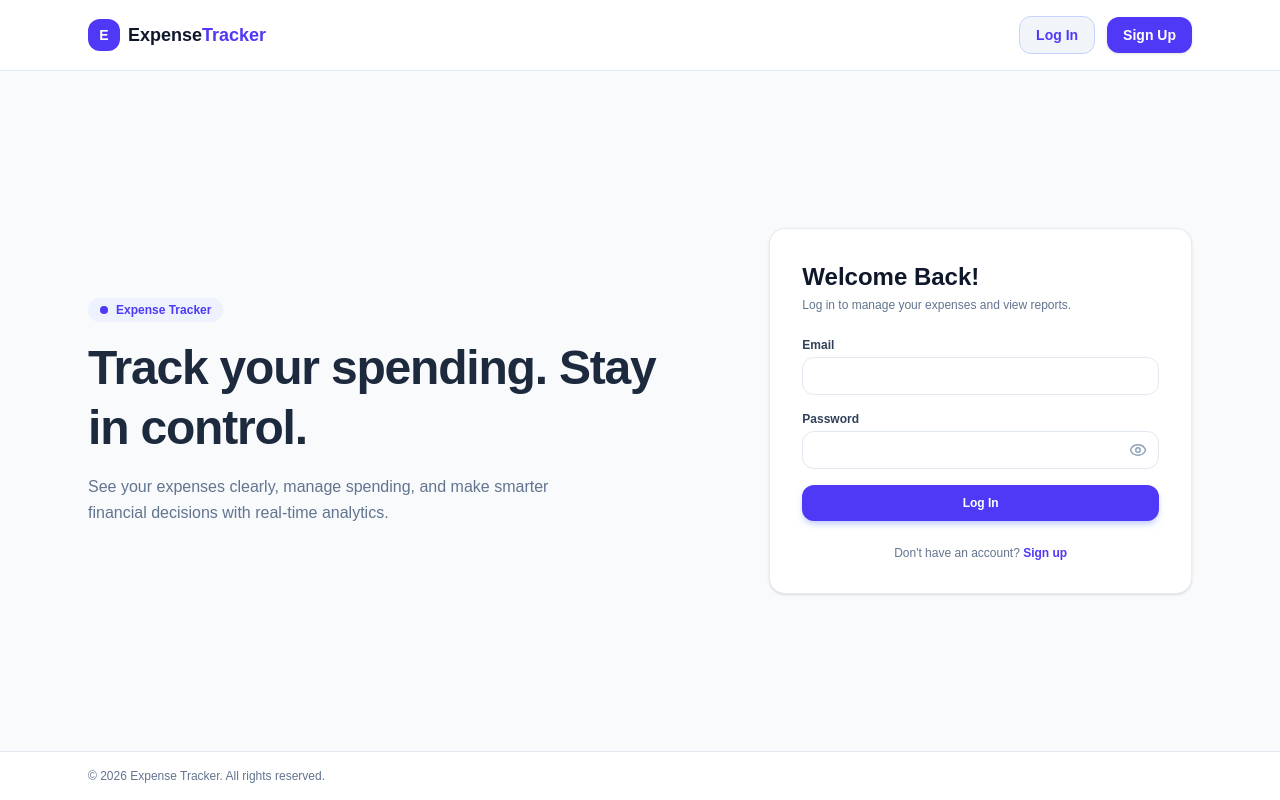
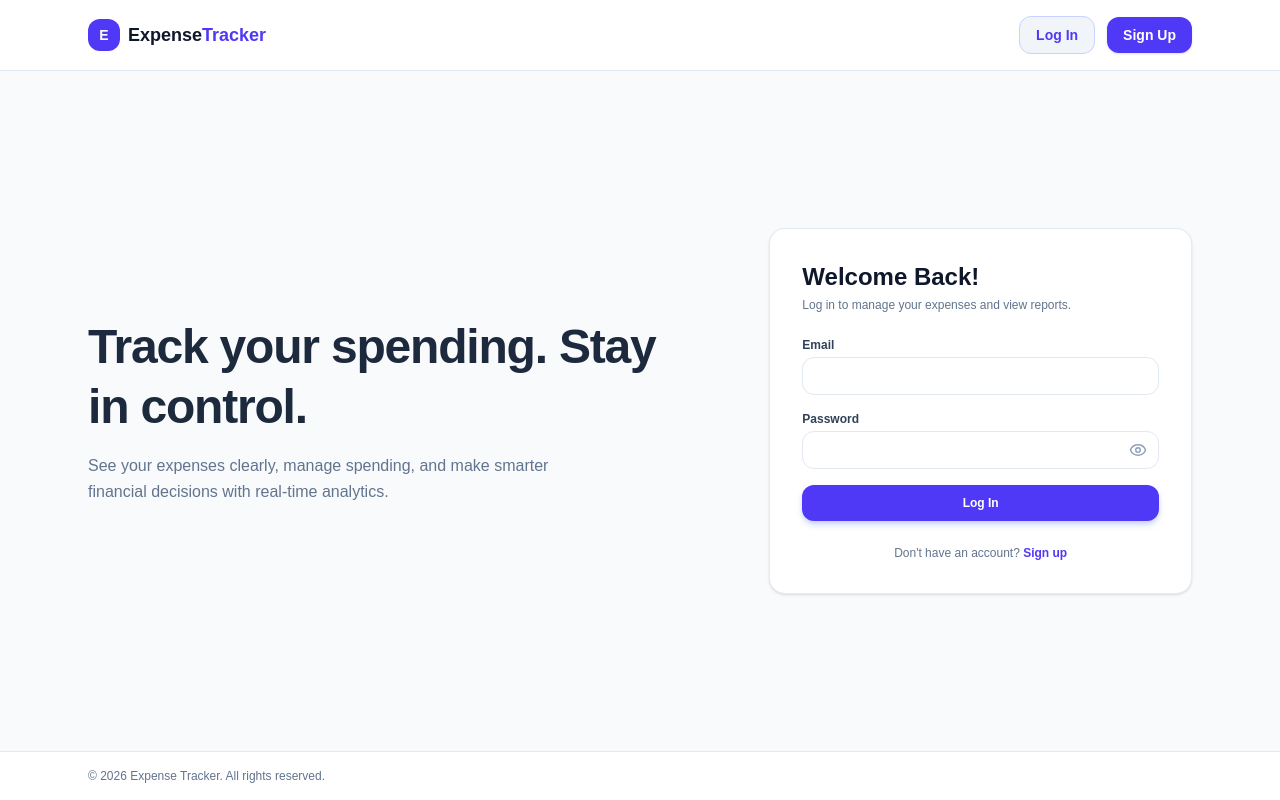
Before and after one commit to susma-w12/expense-tracker, a Next.js app: page /login in a window 1280 px wide. Built offline with nearby package versions, Linux system fonts and the light colour scheme; no server answers.

Commit message:
Navigation updates

```diff
--- a/app/components/AddExpenseModal.tsx
+++ b/app/components/AddExpenseModal.tsx
@@ -40,7 +40,6 @@ export default function AddExpenseModal() {
                         </div>
 
                         <form action={createExpense} className="space-y-4">
-                            {/* Title */}
                             <div>
                                 <label className="mb-1 block text-xs font-bold text-slate-700">
                                     Title
--- a/app/components/LoginForm.tsx
+++ b/app/components/LoginForm.tsx
@@ -33,7 +33,6 @@ export default function LoginForm() {
     return (
         <form action={handleSubmit} className="mt-6 space-y-4">
 
-            {/* Email */}
             <div>
                 <label className="mb-1 block text-xs font-bold text-slate-700">
                     Email
@@ -47,7 +46,6 @@ export default function LoginForm() {
                 />
             </div>
 
-            {/* Password */}
             <div>
                 <label className="mb-1 block text-xs font-bold text-slate-700">
                     Password
--- a/app/components/Navbar.tsx
+++ b/app/components/Navbar.tsx
@@ -1,13 +1,10 @@
 import Link from "next/link";
-import { auth } from "@/auth";
 
 type NavbarProps = {
   activePage?: "home" | "login" | "signup";
 };
 
-export default async function Navbar({ activePage }: NavbarProps) {
-  const session = await auth();
-
+export default function Navbar({ activePage }: NavbarProps) {
   return (
     <nav className="border-b border-slate-200 bg-white sticky top-0 z-50">
       <div className="mx-auto flex max-w-6xl items-center justify-between px-6 py-4">
@@ -21,15 +18,6 @@ export default async function Navbar({ activePage }: NavbarProps) {
         </Link>
 
         <div className="flex items-center gap-3">
-          {session ? (
-            <Link
-              href="/dashboard"
-              className="rounded-xl bg-indigo-600 px-4 py-2 text-xs sm:text-sm font-semibold text-white shadow-sm hover:bg-indigo-500 transition-all"
-            >
-              Go to Dashboard
-            </Link>
-          ) : (
-            <>
           <Link
             href="/login"
             className={`rounded-xl px-4 py-2 text-xs sm:text-sm font-semibold transition-all ${
@@ -51,8 +39,6 @@ export default async function Navbar({ activePage }: NavbarProps) {
           >
             Sign Up
           </Link>
-            </>
-          )}
         </div>
       </div>
     </nav>
--- a/app/components/SignupForm.tsx
+++ b/app/components/SignupForm.tsx
@@ -26,7 +26,6 @@ export default function SignupForm() {
     return (
         <form action={handleSubmit} className="mt-6 space-y-4">
 
-            {/* Name */}
             <div>
                 <label className="mb-1 block text-xs font-bold text-slate-700">
                     Name
@@ -40,7 +39,6 @@ export default function SignupForm() {
                 />
             </div>
 
-            {/* Email */}
             <div>
                 <label className="mb-1 block text-xs font-bold text-slate-700">
                     Email
@@ -54,7 +52,7 @@ export default function SignupForm() {
                 />
             </div>
 
-            {/* Password */}
+
             <div>
                 <label className="mb-1 block text-xs font-bold text-slate-700">
                     Password
@@ -88,7 +86,6 @@ export default function SignupForm() {
                 </div>
             </div>
 
-            {/* Confirm Password */}
             <div>
                 <label className="mb-1 block text-xs font-bold text-slate-700">
                     Confirm Password
--- a/app/expenses/page.tsx
+++ b/app/expenses/page.tsx
@@ -27,12 +27,10 @@ export default async function ExpensePage() {
   return (
     <div className="min-h-screen bg-slate-50 text-slate-900">
       <div className="flex min-h-screen">
-        {/* Sidebar */}
+
         <Sidebar activePage="expenses" />
 
-        {/* Main Content */}
         <main className="flex-1 px-4 py-6 sm:px-6 md:px-8 lg:px-10 max-w-7xl mx-auto">
-          {/* Header */}
           <div className="mb-6 flex flex-col gap-4 sm:flex-row sm:items-center sm:justify-between">
             <div>
 
@@ -47,7 +45,6 @@ export default async function ExpensePage() {
             <AddExpenseModal />
           </div>
 
-          {/* Interactive Expense List with Filters */}
           <ExpenseList initialExpenses={expenses} />
         </main>
       </div>
--- a/app/login/page.tsx
+++ b/app/login/page.tsx
@@ -9,15 +9,11 @@ export default function LoginPage() {
 
       <Navbar activePage="login" />
 
-      {/* Main Split Section */}
       <div className="mx-auto my-auto w-full max-w-6xl px-6 py-12 flex-1 flex items-center">
         <div className="grid grid-cols-1 lg:grid-cols-12 gap-10 lg:gap-16 items-center w-full">
           {/* Left Column: Landing Page Hero */}
           <div className="lg:col-span-7 text-center lg:text-left">
-            <div className="inline-flex items-center gap-2 rounded-full bg-indigo-50 px-3 py-1 text-xs font-semibold text-indigo-600 mb-4">
-              <span className="flex h-2 w-2 rounded-full bg-indigo-600"></span>
-              Expense Tracker
-            </div>
+
             <h1 className="text-3xl sm:text-5xl font-extrabold tracking-tight text-slate-800 leading-tight">
               Track your spending. Stay in control.
             </h1>
--- a/app/signup/page.tsx
+++ b/app/signup/page.tsx
@@ -6,18 +6,12 @@ import SignupForm from "@/app/components/SignupForm";
 export default function SignupPage() {
   return (
     <main className="min-h-screen bg-slate-50 text-slate-900 flex flex-col justify-between">
-      {/* Top Navbar */}
       <Navbar activePage="signup" />
 
-      {/* Main Split Section */}
       <div className="mx-auto my-auto w-full max-w-6xl px-6 py-12 flex-1 flex items-center">
         <div className="grid grid-cols-1 lg:grid-cols-12 gap-10 lg:gap-16 items-center w-full">
-          {/* Left Column: Landing Page Hero */}
           <div className="lg:col-span-7 text-center lg:text-left">
-            <div className="inline-flex items-center gap-2 rounded-full bg-indigo-50 px-3 py-1 text-xs font-semibold text-indigo-600 mb-4">
-              <span className="flex h-2 w-2 rounded-full bg-indigo-600"></span>
-              Expense Tracker
-            </div>
+
             <h1 className="text-3xl sm:text-5xl font-extrabold tracking-tight text-slate-800 leading-tight">
               Track your spending. Stay in control.
             </h1>
@@ -54,7 +48,6 @@ export default function SignupPage() {
         </div>
       </div>
 
-      {/* Footer */}
       <Footer />
     </main>
   );
```
Also changed, not shown: app/components/ExpenseList.tsx (+3 -11 lines). Lines whose indentation alone changed are shown as unchanged.
